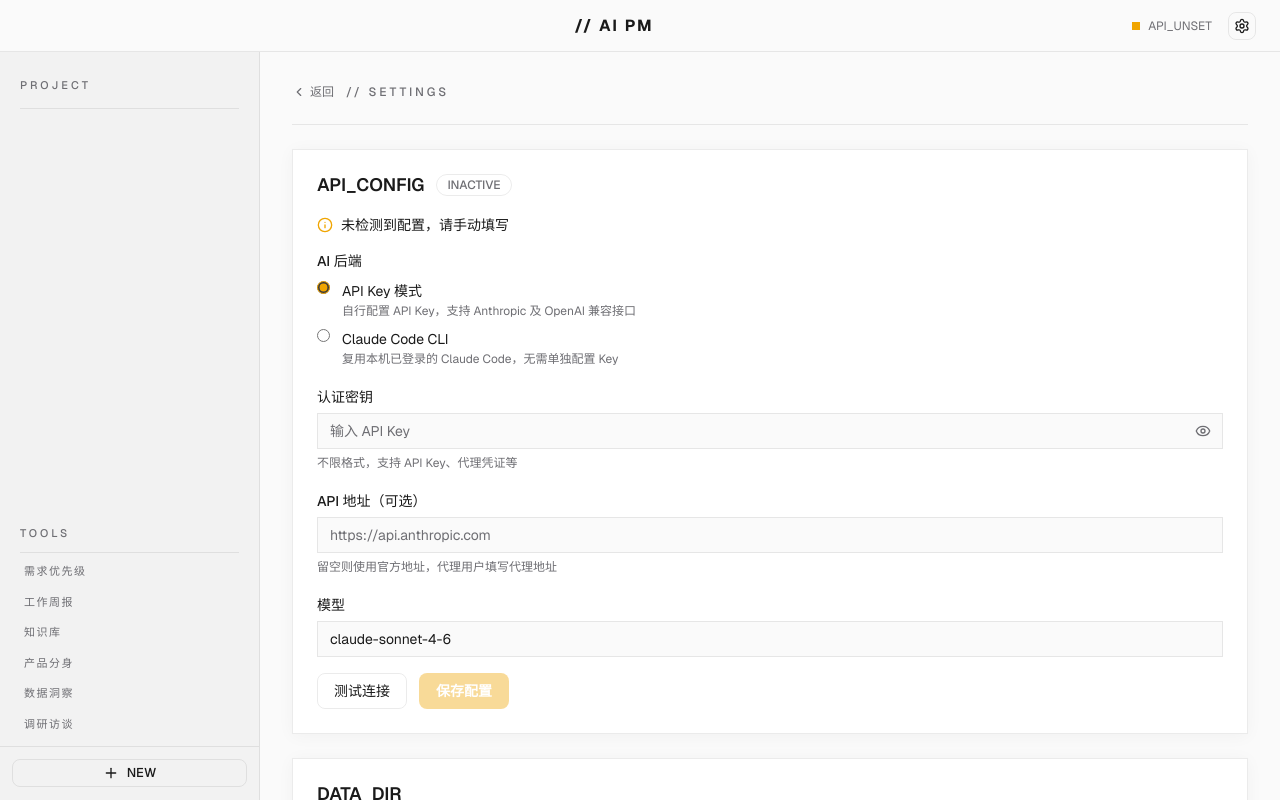
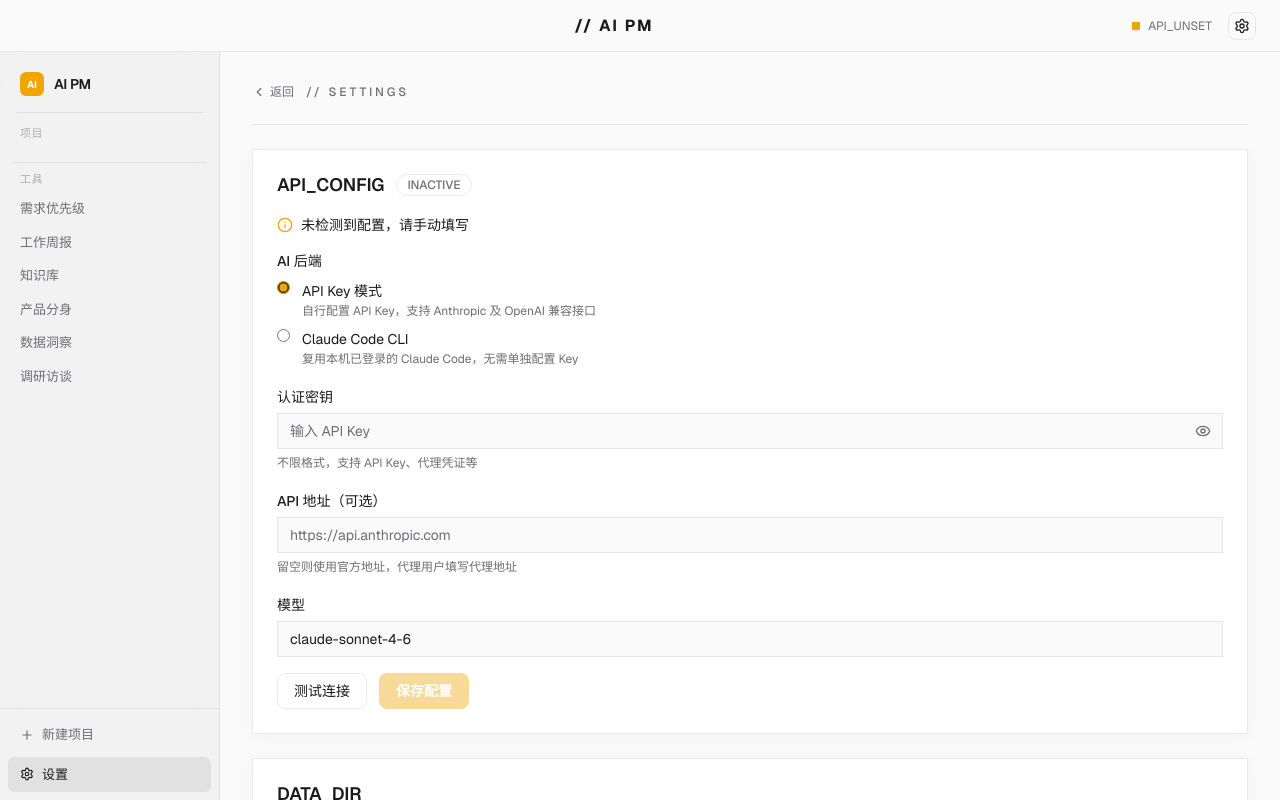
Before and after one commit to K3tty5555/AI_PM, a React (Vite) app in the folder app/: page /settings in a window 1280 px wide. Built offline with nearby package versions, Linux system fonts and the light colour scheme.

Commit message:
feat: redesign Sidebar — frosted glass, phase list, Settings link, micro-interactions

```diff
--- a/app/src/components/layout/Sidebar.tsx
+++ b/app/src/components/layout/Sidebar.tsx
@@ -1,10 +1,8 @@
 import { useNavigate, useLocation } from "react-router-dom"
-import { Plus } from "lucide-react"
-import { Button } from "@/components/ui/button"
-import { ProgressBar } from "@/components/ui/progress-bar"
+import { Plus, Settings, Check } from "lucide-react"
 import { cn } from "@/lib/utils"
 
-interface SidebarProject {
+export interface SidebarProject {
   id: string
   name: string
   currentPhase: string
@@ -12,10 +10,22 @@ interface SidebarProject {
   totalPhases: number
 }
 
+export interface SidebarPhase {
+  id: string
+  label: string
+  status: "completed" | "current" | "pending"
+}
+
 interface SidebarProps {
+  // Dashboard context
   projects: SidebarProject[]
   activeProjectId?: string
   onNewProject: () => void
+  // Project context
+  projectName?: string
+  projectPhases?: SidebarPhase[]
+  activePhase?: string  // kept for caller convenience; phase highlight driven by phase.status
+  onPhaseClick?: (phaseId: string) => void
 }
 
 const PHASE_LABELS: Record<string, string> = {
@@ -25,7 +35,7 @@ const PHASE_LABELS: Record<string, string> = {
   stories: "用户故事",
   prd: "PRD 撰写",
   prototype: "原型设计",
-  review: "评审",
+  review: "需求评审",
 }
 
 const TOOLS = [
@@ -37,91 +47,197 @@ const TOOLS = [
   { path: "/tools/interview", label: "调研访谈"   },
 ]
 
-function Sidebar({ projects, activeProjectId, onNewProject }: SidebarProps) {
+function PhaseStatusIcon({ status }: { status: SidebarPhase["status"] }) {
+  if (status === "completed") {
+    return (
+      <span className="flex size-4 items-center justify-center rounded-full bg-[var(--success-light)]">
+        <Check className="size-2.5 text-[var(--success)] stroke-[2.5]" />
+      </span>
+    )
+  }
+  if (status === "current") {
+    return (
+      <span className="flex size-4 items-center justify-center">
+        <span className="size-2 rounded-full bg-[var(--accent-color)]" />
+      </span>
+    )
+  }
+  return (
+    <span className="flex size-4 items-center justify-center">
+      <span className="size-2 rounded-full border border-[var(--text-tertiary)]" />
+    </span>
+  )
+}
+
+function Sidebar({
+  projects,
+  activeProjectId,
+  onNewProject,
+  projectName,
+  projectPhases,
+  activePhase: _activePhase,
+  onPhaseClick,
+}: SidebarProps) {
   const navigate = useNavigate()
   const location = useLocation()
 
-  const isActive = (projectId: string) => {
+  const isProjectActive = (projectId: string) => {
     if (activeProjectId) return activeProjectId === projectId
     return location.pathname.startsWith(`/project/${projectId}`)
   }
 
-  const isAllDone = (completedCount: number, totalPhases: number) =>
-    completedCount >= totalPhases
+  const isInProjectContext = !!projectPhases && projectPhases.length > 0
 
   return (
     <aside
       data-slot="sidebar"
-      className="flex h-full w-[260px] shrink-0 flex-col border-r border-[var(--border)] bg-[var(--secondary)]"
+      className={cn(
+        "flex h-full w-[220px] shrink-0 flex-col",
+        "border-r border-[var(--border)]",
+        "bg-[rgba(240,240,240,0.85)] backdrop-blur-xl",
+      )}
     >
-      {/* Section label */}
-      <div className="px-5 pt-5 pb-3">
-        <span className="font-terminal text-[11px] font-medium uppercase tracking-[3px] text-[var(--text-muted)]">
-          PROJECT
+      {/* App logo */}
+      <button
+        type="button"
+        onClick={() => navigate("/")}
+        className="flex items-center gap-2.5 px-5 pt-5 pb-4 hover:opacity-70 transition-opacity text-left"
+      >
+        <span className="flex size-6 items-center justify-center rounded-md bg-[var(--accent-color)]">
+          <span className="text-[10px] font-bold text-white">AI</span>
         </span>
+        <span className="text-sm font-semibold text-[var(--text-primary)] tracking-tight">
+          AI PM
+        </span>
+      </button>
+
+      <div className="mx-4 h-px bg-[var(--border)]" />
+
+      {/* Main nav area */}
+      <nav className="flex-1 overflow-y-auto px-2 py-3">
+
+        {/* PROJECT context: phase list */}
+        {isInProjectContext && (
+          <div className="mb-3">
+            {projectName && (
+              <p className="px-3 pb-2 text-[11px] font-medium text-[var(--text-tertiary)] truncate">
+                {projectName}
+              </p>
+            )}
+            <ul className="flex flex-col gap-0.5">
+              {projectPhases!.map((phase) => (
+                <li key={phase.id}>
+                  <button
+                    type="button"
+                    onClick={() => onPhaseClick?.(phase.id)}
+                    className={cn(
+                      "group relative flex w-full items-center gap-2.5 rounded-md px-3 py-2 text-left",
+                      "transition-colors duration-[var(--dur-base)]",
+                      phase.status === "current"
+                        ? "bg-[var(--active-bg)]"
+                        : "hover:bg-[var(--hover-bg)]",
+                    )}
+                  >
+                    {/* Left accent bar for current phase */}
+                    {phase.status === "current" && (
+                      <span
+                        className="absolute left-0 top-1 bottom-1 w-[3px] rounded-r-full bg-[var(--accent-color)]"
+                        style={{ animation: "slideInLeft 200ms var(--ease-decelerate)" }}
+                      />
+                    )}
+                    <PhaseStatusIcon status={phase.status} />
+                    <span
+                      className={cn(
+                        "text-sm",
+                        phase.status === "current"
+                          ? "font-medium text-[var(--text-primary)]"
+                          : phase.status === "completed"
+                            ? "text-[var(--text-secondary)]"
+                            : "text-[var(--text-tertiary)]",
+                      )}
+                    >
+                      {phase.label}
+                    </span>
+                  </button>
+                </li>
+              ))}
+            </ul>
           </div>
+        )}
 
-      {/* Divider */}
-      <div className="mx-5 mb-2 h-px bg-[var(--border)]" />
-
-      {/* Project list */}
-      <nav className="flex-1 overflow-y-auto px-3">
-        <ul className="flex flex-col gap-1">
+        {/* DASHBOARD context: project list */}
+        {!isInProjectContext && (
+          <>
+            <p className="px-3 pb-2 text-[11px] font-medium text-[var(--text-tertiary)] uppercase tracking-wider">
+              项目
+            </p>
+            <ul className="flex flex-col gap-0.5 mb-3">
               {projects.map((project) => {
-            const active = isActive(project.id)
-            const done = isAllDone(project.completedCount, project.totalPhases)
-            const progress =
-              project.totalPhases > 0
-                ? Math.round((project.completedCount / project.totalPhases) * 100)
-                : 0
-
+                const active = isProjectActive(project.id)
+                const done = project.completedCount >= project.totalPhases
                 return (
                   <li key={project.id}>
                     <button
                       type="button"
+                      onClick={() => navigate(`/project/${project.id}/${project.currentPhase}`)}
+                      className={cn(
+                        "group relative flex w-full items-center gap-2.5 rounded-md px-3 py-2 text-left",
+                        "transition-colors duration-[var(--dur-base)]",
+                        active ? "bg-[var(--active-bg)]" : "hover:bg-[var(--hover-bg)]",
+                      )}
+                    >
+                      {active && (
+                        <span className="absolute left-0 top-1 bottom-1 w-[3px] rounded-r-full bg-[var(--accent-color)]" />
+                      )}
+                      <span
+                        className={cn(
+                          "size-1.5 shrink-0 rounded-full",
+                          done ? "bg-[var(--success)]" : "bg-[var(--accent-color)]",
+                        )}
+                      />
+                      <div className="min-w-0 flex-1">
+                        <p className={cn(
+                          "truncate text-sm",
+                          active ? "font-medium text-[var(--text-primary)]" : "text-[var(--text-secondary)]",
+                        )}>
+                          {project.name}
+                        </p>
+                        <p className="text-[11px] text-[var(--text-tertiary)] truncate">
+                          {PHASE_LABELS[project.currentPhase] ?? project.currentPhase}
+                        </p>
+                      </div>
+                    </button>
+                  </li>
+                )
+              })}
+            </ul>
+          </>
+        )}
+
+        {/* TOOLS section — always visible */}
+        <div className="mx-1 mb-2 h-px bg-[var(--border)]" />
+        <p className="px-3 pb-1.5 text-[11px] font-medium text-[var(--text-tertiary)] uppercase tracking-wider">
+          工具
+        </p>
+        <ul className="flex flex-col gap-0.5">
+          {TOOLS.map((tool) => {
+            const toolActive = location.pathname === tool.path
+            return (
+              <li key={tool.path}>
+                <button
+                  type="button"
                   onClick={() =>
-                    navigate(
-                      `/project/${project.id}/${project.currentPhase}`
-                    )
+                    navigate(activeProjectId ? `${tool.path}?projectId=${activeProjectId}` : tool.path)
                   }
                   className={cn(
-                    "group flex w-full items-start gap-3 px-3 py-3 text-left",
-                    "transition-colors duration-[var(--duration-terminal)] ease-[var(--ease-terminal)]",
-                    active
-                      ? "bg-[var(--background)]"
-                      : "hover:bg-[var(--background)]/60"
+                    "flex w-full items-center gap-2.5 rounded-md px-3 py-1.5 text-left",
+                    "transition-colors duration-[var(--dur-base)]",
+                    toolActive
+                      ? "bg-[var(--active-bg)] text-[var(--text-primary)]"
+                      : "text-[var(--text-secondary)] hover:bg-[var(--hover-bg)] hover:text-[var(--text-primary)]",
                   )}
                 >
-                  {/* Status stripe */}
-                  <span
-                    className={cn(
-                      "mt-0.5 block shrink-0 self-stretch transition-all",
-                      active ? "w-[4px]" : "w-[3px]",
-                      done
-                        ? "bg-[#9E9E9E]"
-                        : "bg-[var(--yellow)]"
-                    )}
-                  />
-
-                  {/* Content */}
-                  <div className="flex min-w-0 flex-1 flex-col gap-1.5">
-                    <span
-                      className={cn(
-                        "truncate text-sm",
-                        active
-                          ? "font-semibold text-[var(--dark)]"
-                          : "font-medium text-[var(--dark)]"
-                      )}
-                    >
-                      {project.name}
-                    </span>
-
-                    <span className="font-terminal text-[10px] text-[var(--text-muted)]">
-                      {PHASE_LABELS[project.currentPhase] ?? project.currentPhase}
-                    </span>
-
-                    <ProgressBar value={progress} className="h-1" />
-                  </div>
+                  <span className="text-[13px]">{tool.label}</span>
                 </button>
               </li>
             )
@@ -129,52 +245,38 @@ function Sidebar({ projects, activeProjectId, onNewProject }: SidebarProps) {
         </ul>
       </nav>
 
-      {/* ── TOOLS 分区 ─────────────── */}
-      <div className="px-5 pt-4 pb-2">
-        <span className="font-terminal text-[11px] font-medium uppercase tracking-[3px] text-[var(--text-muted)]">
-          TOOLS
-        </span>
-      </div>
-      <div className="mx-5 mb-1 h-px bg-[var(--border)]" />
-      <nav className="px-3 pb-2">
-        <ul className="flex flex-col gap-0.5">
-          {TOOLS.map((tool) => (
-            <li key={tool.path}>
+      {/* Bottom: New project + Settings */}
+      <div className="border-t border-[var(--border)] px-2 py-2 flex flex-col gap-1">
         <button
           type="button"
-                onClick={() => navigate(activeProjectId ? `${tool.path}?projectId=${activeProjectId}` : tool.path)}
+          onClick={onNewProject}
           className={cn(
-                  "flex w-full items-center gap-2.5 px-3 py-1.5 text-left",
-                  "transition-colors duration-[var(--duration-terminal)] ease-[var(--ease-terminal)]",
-                  location.pathname === tool.path
-                    ? "bg-[var(--background)] text-[var(--dark)]"
-                    : "text-[var(--text-muted)] hover:bg-[var(--background)]/60 hover:text-[var(--dark)]"
+            "flex w-full items-center gap-2 rounded-md px-3 py-2 text-left",
+            "text-[var(--text-secondary)] hover:bg-[var(--hover-bg)] hover:text-[var(--text-primary)]",
+            "transition-colors duration-[var(--dur-base)] group",
           )}
         >
-                <span className="font-terminal text-[11px] uppercase tracking-[1.5px]">
-                  {tool.label}
-                </span>
+          <Plus className="size-3.5 transition-transform duration-150 group-hover:rotate-90" />
+          <span className="text-[13px]">新建项目</span>
         </button>
-            </li>
-          ))}
-        </ul>
-      </nav>
-
-      {/* Bottom: New project button */}
-      <div className="border-t border-[var(--border)] p-3">
-        <Button
-          variant="ghost"
-          size="sm"
-          className="w-full justify-center gap-2"
-          onClick={onNewProject}
+        <button
+          type="button"
+          onClick={() => navigate("/settings")}
+          className={cn(
+            "flex w-full items-center gap-2 rounded-md px-3 py-2 text-left",
+            location.pathname === "/settings"
+              ? "bg-[var(--active-bg)] text-[var(--text-primary)]"
+              : "text-[var(--text-secondary)] hover:bg-[var(--hover-bg)] hover:text-[var(--text-primary)]",
+            "transition-colors duration-[var(--dur-base)]",
+          )}
         >
-          <Plus className="size-4" />
-          NEW
-        </Button>
+          <Settings className="size-3.5" />
+          <span className="text-[13px]">设置</span>
+        </button>
       </div>
     </aside>
   )
 }
 
 export { Sidebar }
-export type { SidebarProps, SidebarProject }
+export type { SidebarProps }
```
Lines whose indentation alone changed are shown as unchanged.
